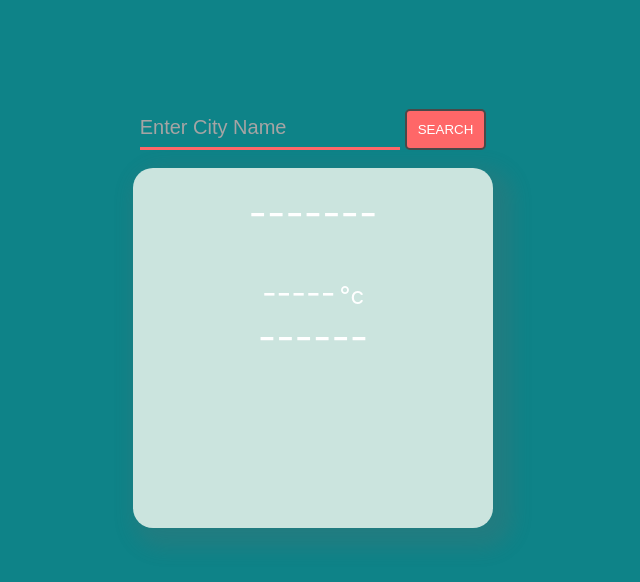
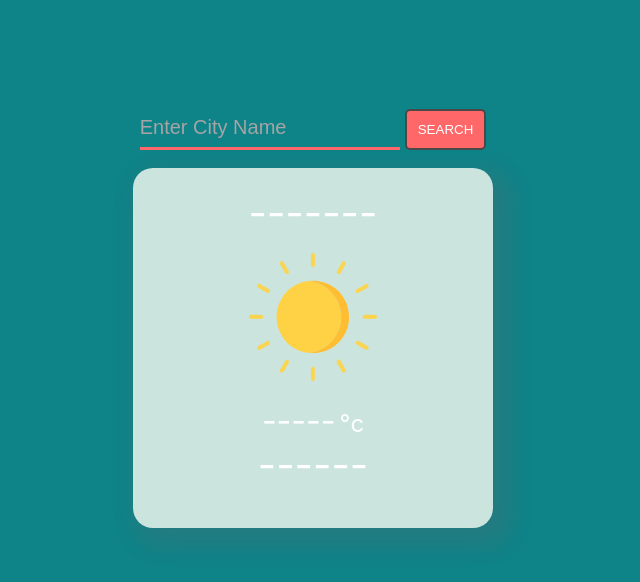
Before and after one commit to mayurrajpal/weather_web_app, a plain HTML site: page index.html in a window 1280 px wide. Shown: the whole page, without its empty margins (327-967 px from the left). Drawn offline with Linux system fonts and the light colour scheme.

Commit message:
Update index.html

```diff
--- a/index.html
+++ b/index.html
@@ -27,7 +27,7 @@
                 <p>-------</p>
             </div>
                 <div id="temp">
-                    <img id="temp-icon" src="./icons/sun.svg" alt="">
+                    <img id="temp-icon" src="./sun.svg" alt="">
                     <p><span id="temp-value">-----</span> <span id="temp-unit" >&#176c</span> </p>
                 </div>
 
```
